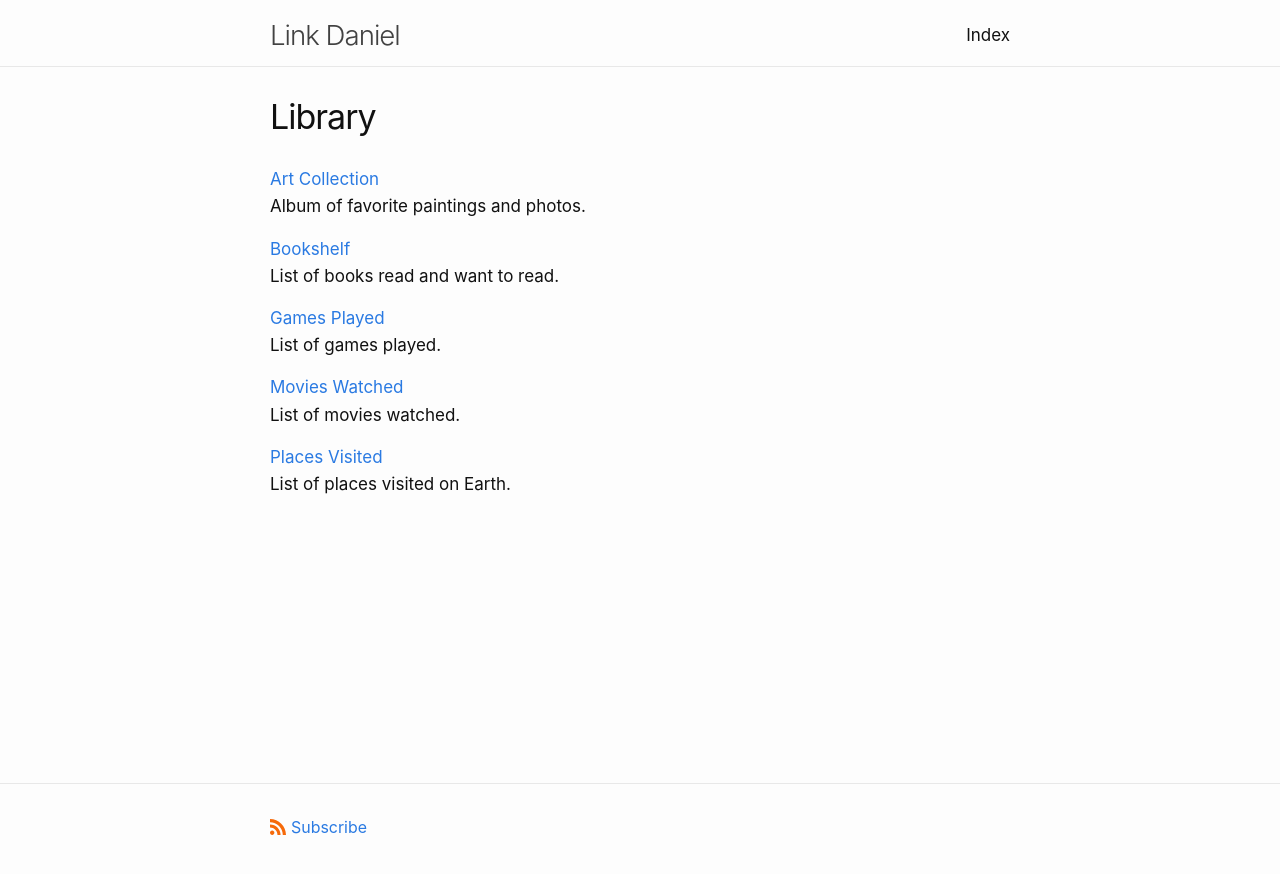
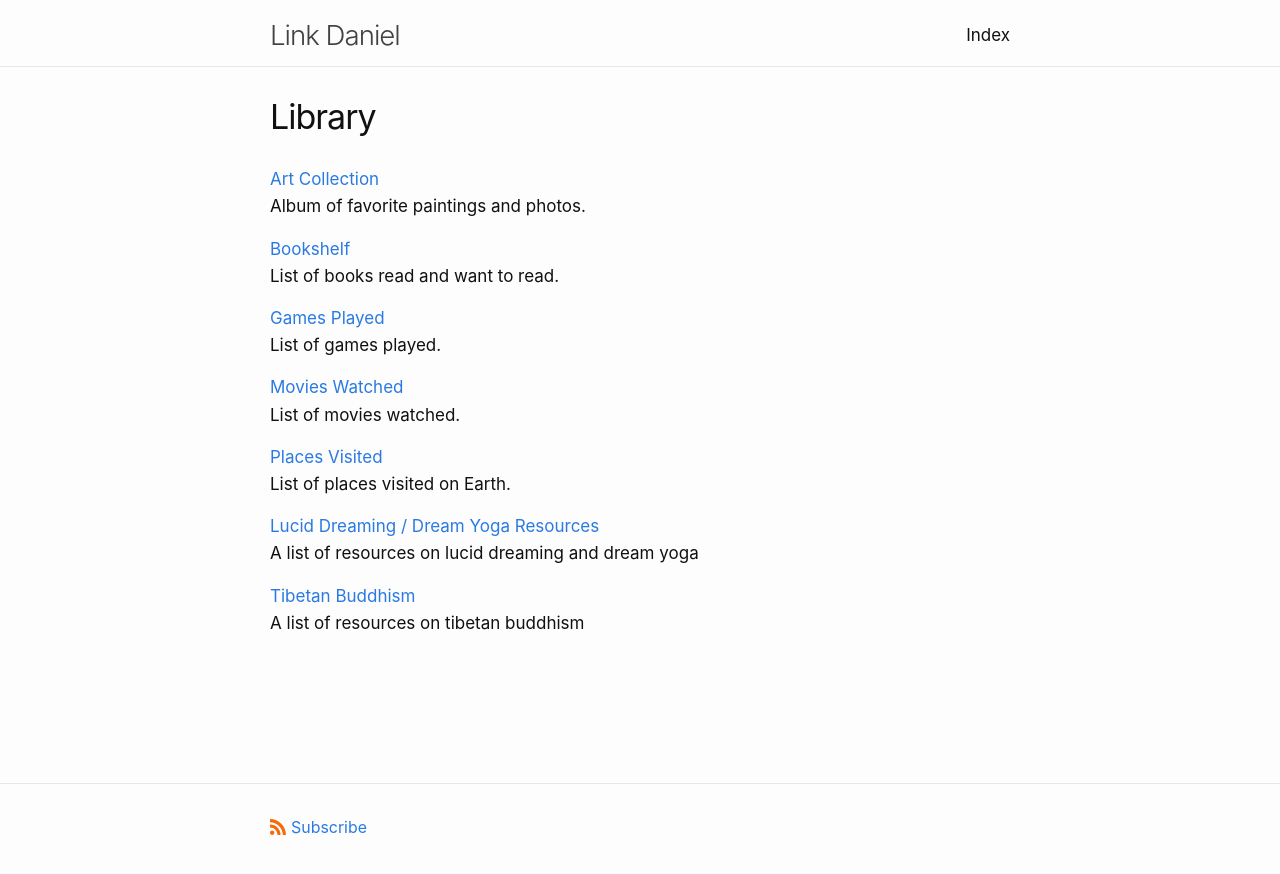
Before and after one commit to link-daniel/link.github.io, a Jekyll site: the page built from library.md, in a window 1280 px wide. Shown: the top 874 px of the page. Built offline with Jekyll 4.4.1, drawn with Linux system fonts in a browser that asks for light colours.

Commit message:
Update library.md

```diff
--- a/library.md
+++ b/library.md
@@ -23,3 +23,11 @@ List of movies watched.
 <a href="https://maps.app.goo.gl/vmtWzydsvTrD4k5t5">Places Visited</a>
 <br>
 List of places visited on Earth.
+
+[Lucid Dreaming / Dream Yoga Resources](/dreams)
+<br>
+A list of resources on lucid dreaming and dream yoga
+
+[Tibetan Buddhism](/tibetanbuddhism)
+<br>
+A list of resources on tibetan buddhism
```
